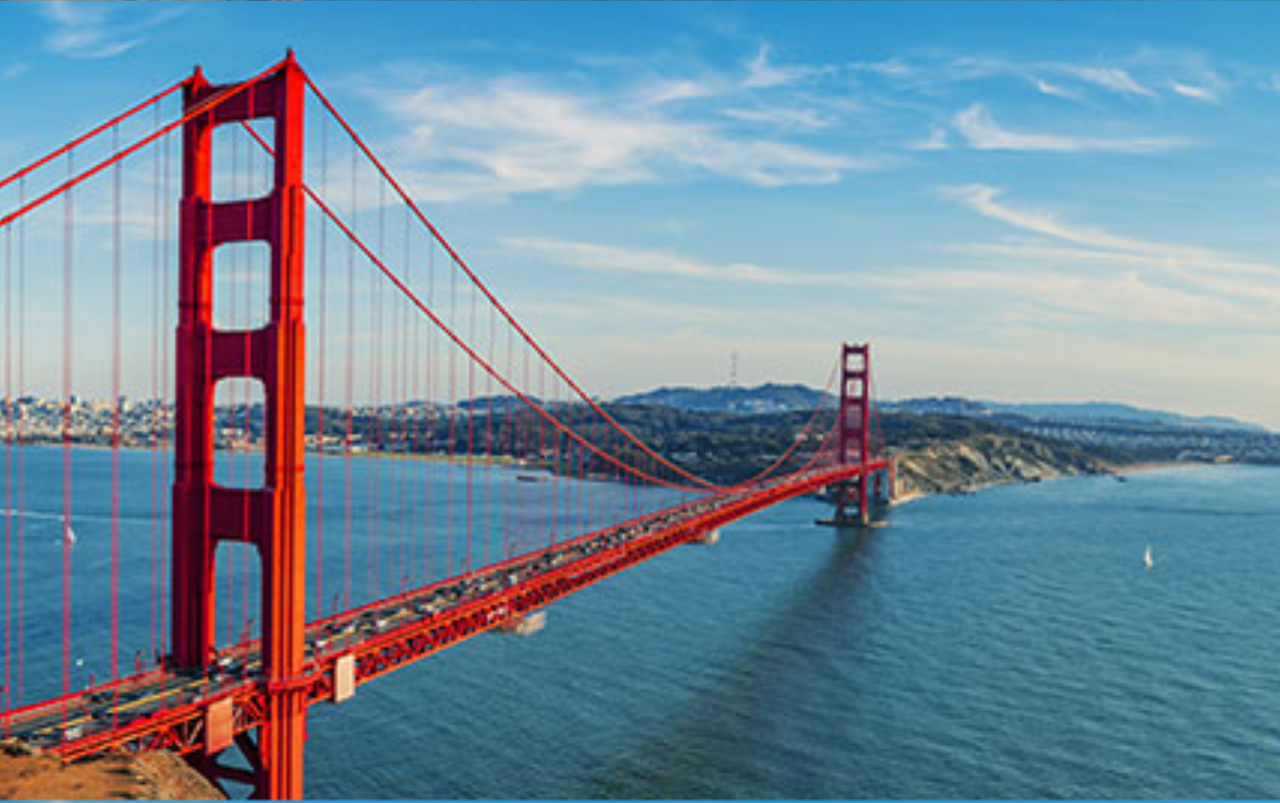
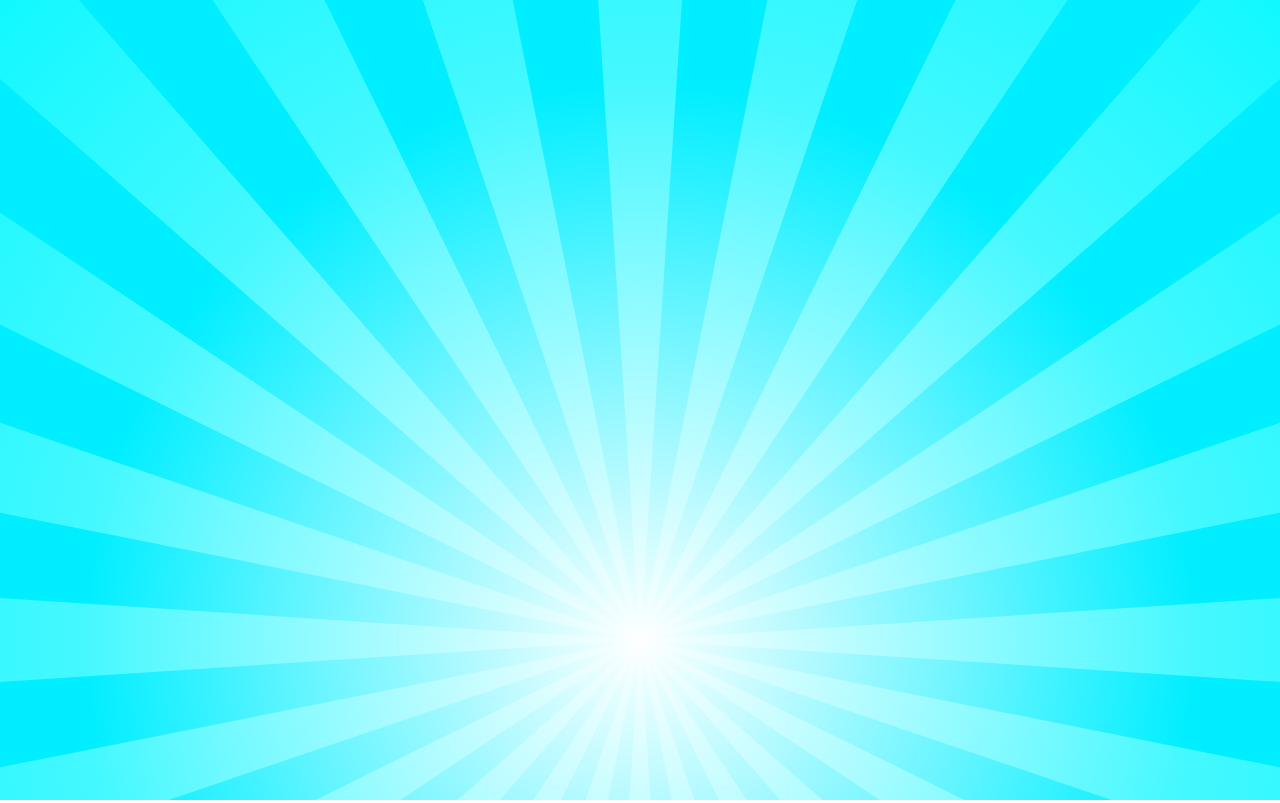
Before and after one commit to Beersheva24Telran/html-css-js-intro, a plain HTML site: page index.html in a window 1280 px wide. Shown: the top 803 px of the page. Drawn offline with Linux system fonts and the light colour scheme.

Commit message:
SVG background images

```diff
--- a/css/styles.css
+++ b/css/styles.css
@@ -1,12 +1,8 @@
 body {
-  /* background-image: url('../images/bg-paper@2x.jpg');
-  background-repeat: no-repeat;
-  background-size: cover; */
-  background: url("../images/bg-sanfrancisco.jpg");
+
+  background: url("../images/wintery-sunburst.svg");
   background-repeat: no-repeat;
   background-size: cover;
-  height: 300vh;
-  margin: 0;
-  background-attachment: fixed;
+
 
 }
```
Also changed, not shown: images/wintery-sunburst.svg (added).
